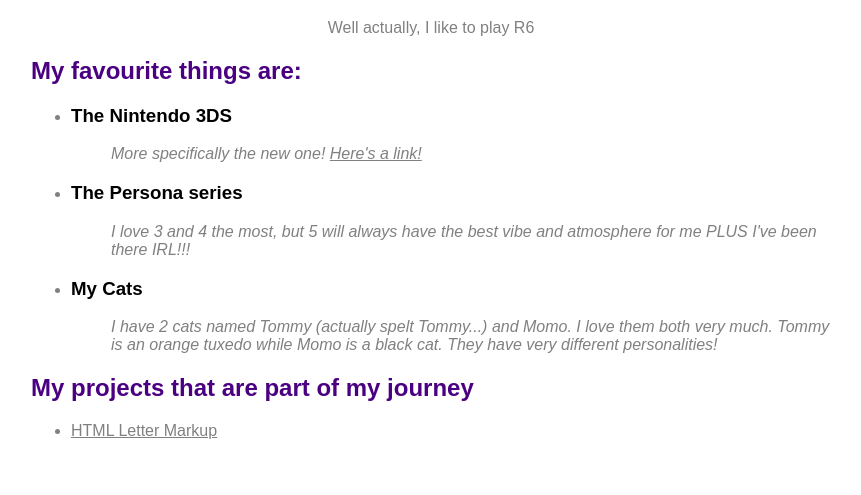
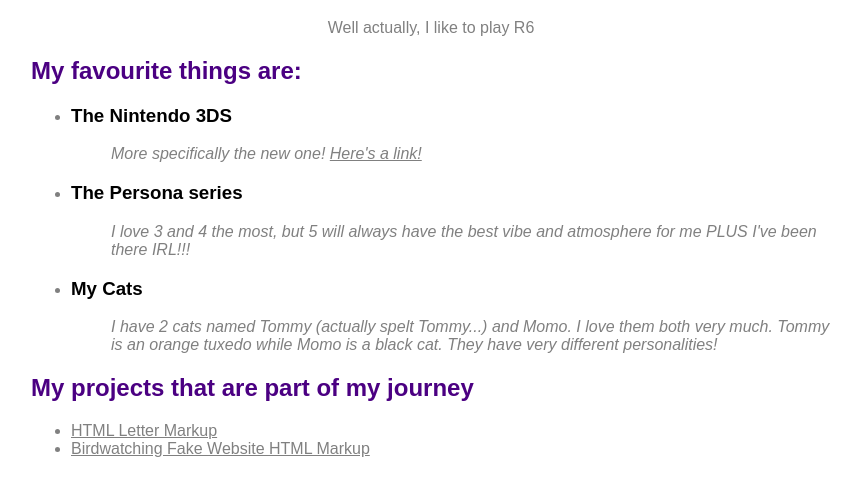
Before and after one commit to Adamusuta/adao.github.io, a plain HTML site: page index.html in a window 1280 px wide. Shown: the part 61-556 px from the top of the page, without its empty margins (209-1070 px from the left). Drawn offline with Linux system fonts and the light colour scheme.

Commit message:
Update index.html

```diff
--- a/index.html
+++ b/index.html
@@ -49,6 +49,7 @@
     <p>
         <ul>
             <li><a href="letter.html">HTML Letter Markup</a></li>
+            <li><a href="homepage assessment/index.html">Birdwatching Fake Website HTML Markup</a></li>
         </ul>
     </p>
 </body>
```
